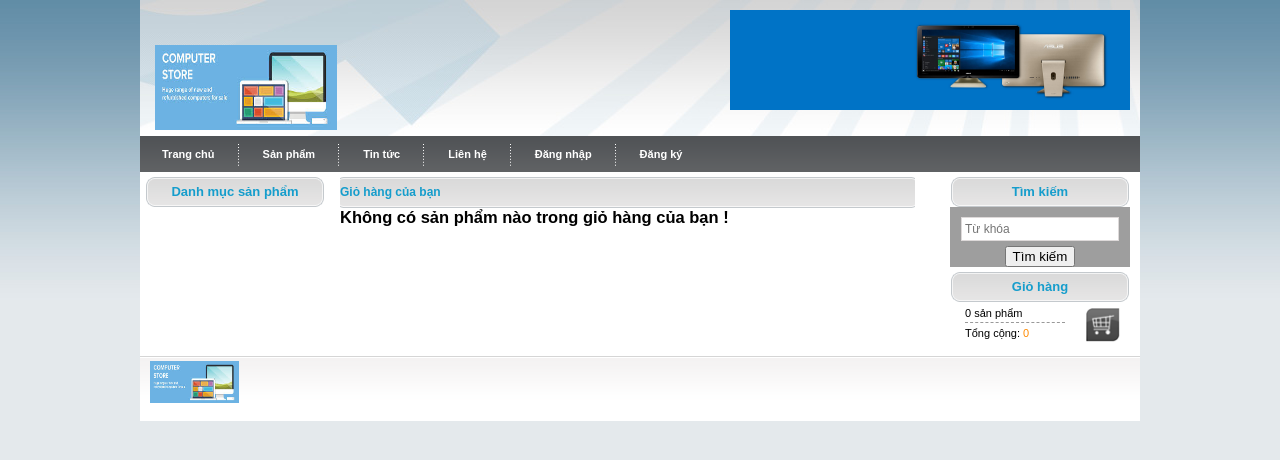
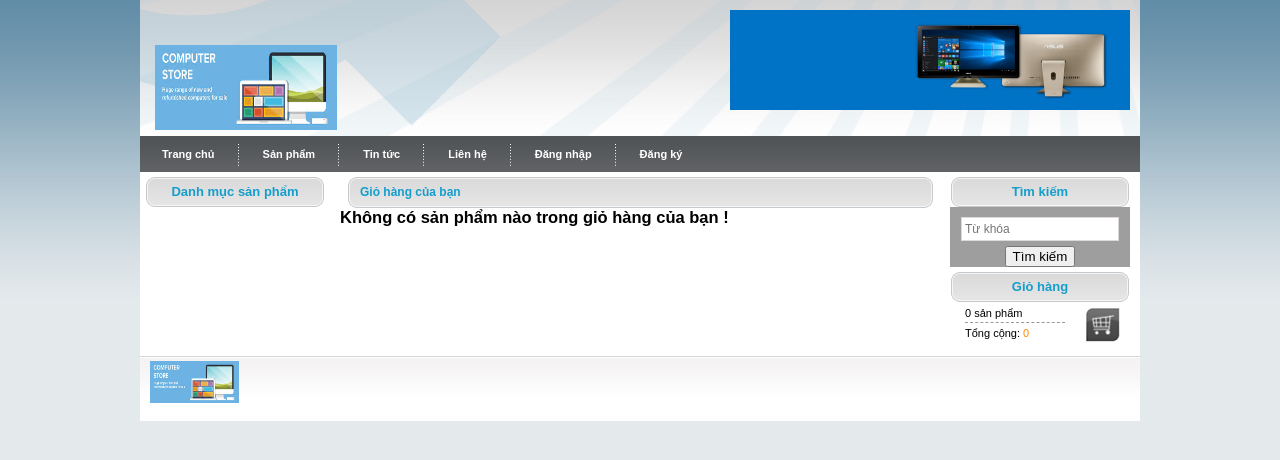
Before and after one commit to bacha277/BanHang, a PHP site: page /index.php?page=cart in a window 1280 px wide. Shown: the top 460 px of the page. Run offline with PHP 8.4, Linux system fonts and the light colour scheme; data that the repository does not hold is empty; grey boxes are pictures that could not be loaded.

Commit message:
Fixed: css for cart page

```diff
--- a/includes/cart.php
+++ b/includes/cart.php
@@ -30,7 +30,7 @@ if ($_SERVER['REQUEST_METHOD'] == 'POST') {
 ?>
 <div class="center_content" id="ct">
 
-    <div class="center_title_bar">Giỏ hàng của bạn</div>
+    <div class="center_title_bar" style="width:100%;text-indent: 20px">Giỏ hàng của bạn</div>
 
     <?php
     if (isset($_REQUEST['id'])) {
@@ -54,7 +54,7 @@ if ($_SERVER['REQUEST_METHOD'] == 'POST') {
 
     <?php
     if (isset($_SESSION['cart']) && count($_SESSION['cart']) > 0) {
-        echo '<table>
+        echo '<table style="width:100%">
             <tr>
                 <th>Số thứ tự</th>
                 <th>Sản phẩm</th>
```
